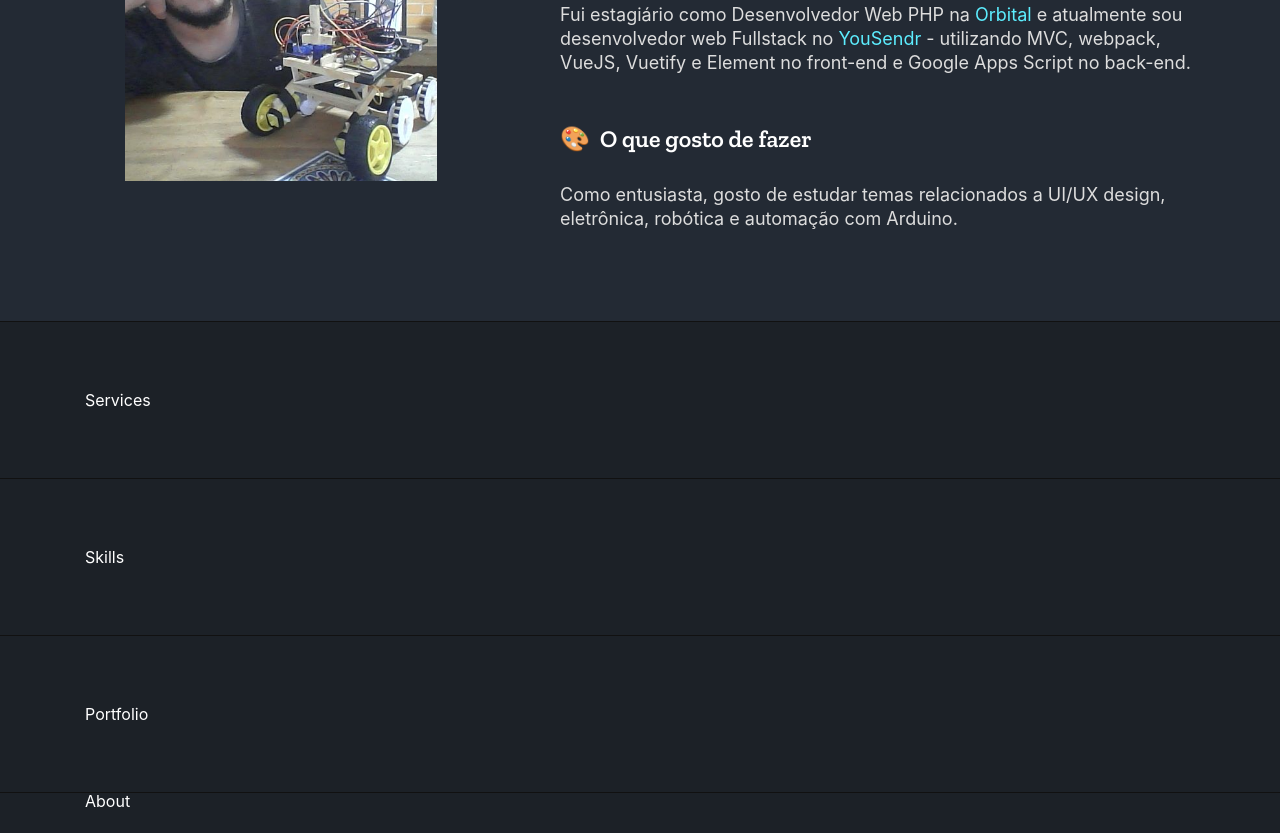
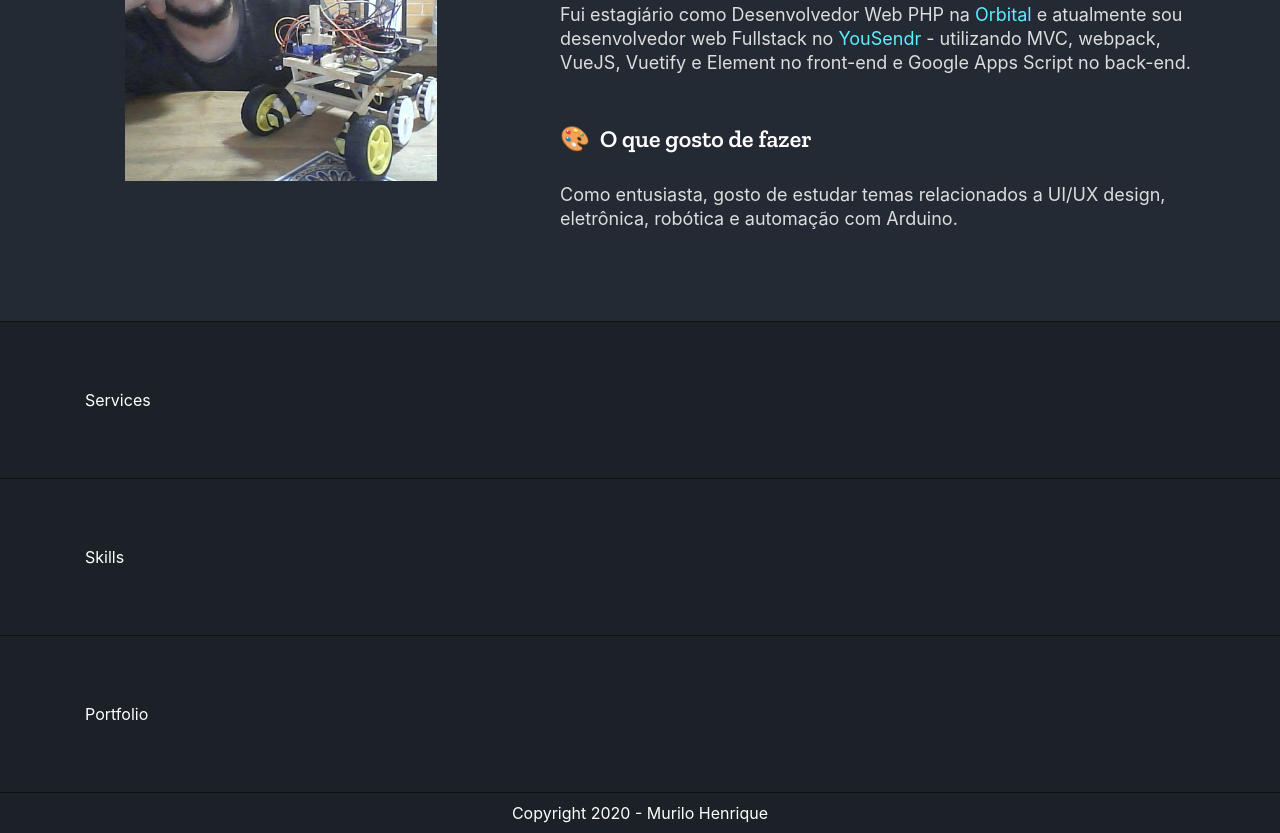
Before and after one commit to murilo9/murilo, a Gatsby site: page / in a window 1280 px wide. Shown: the part 1425-2258 px from the top of the page. Before the commit the page ends 2236 px from the top, so only its background shows below. Built offline with nearby package versions, Linux system fonts and the light colour scheme; Gatsby itself is replaced by a stand-in of ours.

Commit message:
Footer component

```diff
--- a/src/components/Footer.js
+++ b/src/components/Footer.js
@@ -1,11 +1,11 @@
 import * as React from 'react';
-import {Container} from 'react-bootstrap';
+import '../styles/components/Footer.scss';
 
 class Footer extends React.Component {
   render() {
     return (
-      <footer>
-        <Container>About</Container>
+      <footer className="d-flex justify-content-center align-items-center">
+          Copyright 2020 - Murilo Henrique
       </footer>
     );
   }
--- /dev/null
+++ b/src/styles/components/Footer.scss
@@ -0,0 +1,4 @@
+footer {
+  height: 40px;
+  font-size: 14px;
+}
```
